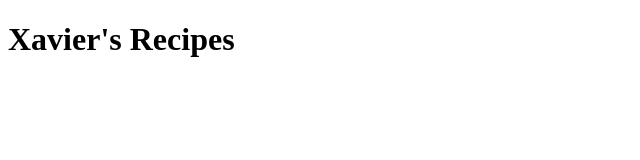
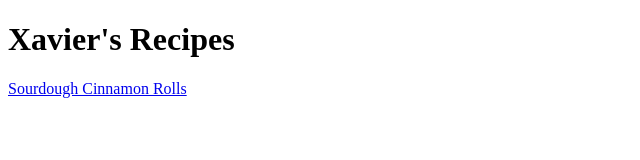
Before and after one commit to xmameli/odin-recipes, a plain HTML site: page index.html in a window 1280 px wide. Shown: the whole page, without its empty margins (0-640 px from the left). Drawn offline with Linux system fonts and the light colour scheme.

Commit message:
Created link between index.html and cinnamonRolls.html.

```diff
--- a/index.html
+++ b/index.html
@@ -7,5 +7,6 @@
 
 <body>
         <h1>Xavier's Recipes</h1>
+        <a href="../cinnamonRolls.html">Sourdough Cinnamon Rolls</a>
 </body>
 </html>
```
Also changed, not shown: recipes/cinnamonRolls.html (+1 -0 lines).
